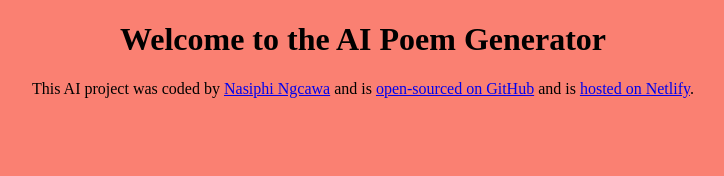
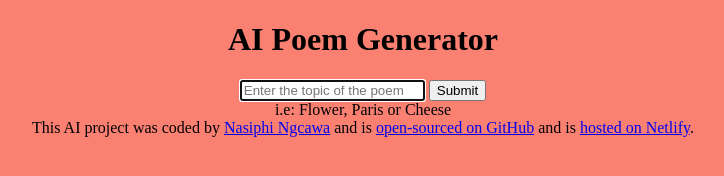
Before and after one commit to NgcawaNasiphi/Poem-generator, a plain HTML site: page index.html in a window 1280 px wide. Shown: the whole page, without its empty margins (277-1001 px from the left). Drawn offline with nearby package versions, Linux system fonts and the light colour scheme.

Commit message:
Updated index.html

```diff
--- a/index.html
+++ b/index.html
@@ -3,11 +3,35 @@
   <head>
     <meta charset="UTF-8" />
     <meta name="viewport" content="width=device-width, initial-scale=1.0" />
+    <script src="https://unpkg.com/typewriter-effect@latest/dist/core.js"></script>
+    <script src="https://cdn.jsdelivr.net/npm/axios@1.1.2/dist/axios.min.js"></script>
     <link rel="stylesheet" href="src/style.css" />
-    <title>AI Poem Generator</title>
+    <title>AI French Poem Generator</title>
   </head>
   <body>
-    <h1>Welcome to the AI Poem Generator</h1>
+    <div class="container">
+      <header>
+        <h1>AI Poem Generator</h1>
+      </header>
+
+      <main>
+        <div class="form-container">
+          <form id="poem-generator-form">
+            <input
+              type="text"
+              placeholder="Enter the topic of the poem"
+              autofocus
+              required
+              autocomplete="off"
+              class="instructions"
+              id="user-instructions"
+            />
+            <input type="submit" class="submit-button" />
+          </form>
+          <div class="hint">i.e: Flower, Paris or Cheese</div>
+        </div>
+        <div class="poem hidden" id="poem"></div>
+      </main>
 
       <footer>
         This AI project was coded by
@@ -15,14 +39,18 @@
           >Nasiphi Ngcawa</a
         >
         and is
-      <a href="https://github.com/NgcawaNasiphi/Poem-generator" target="_blank">
+        <a
+          href="https://github.com/NgcawaNasiphi/Poem-generator"
+          target="_blank"
+        >
           open-sourced on GitHub</a
         >
         and is
-      <a href="https://versevibes.netlify.app" target="_blank"
-        >hosted on Netlify</a
+        <a href="https://versevibes.netlify.app" target="_blank">
+          hosted on Netlify</a
         >.
       </footer>
+    </div>
 
     <script src="src/index.js"></script>
   </body>
```
Lines whose indentation alone changed are shown as unchanged.
